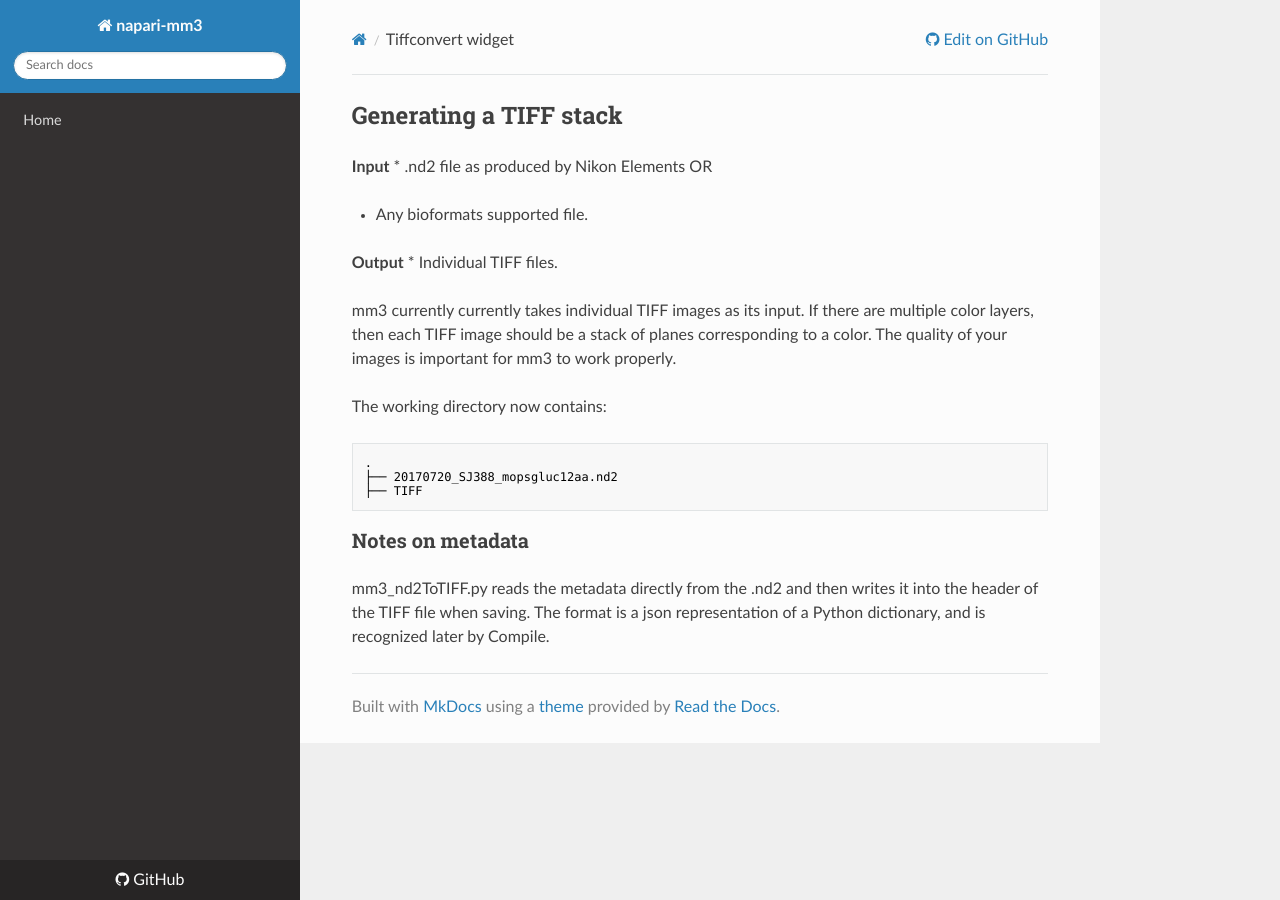
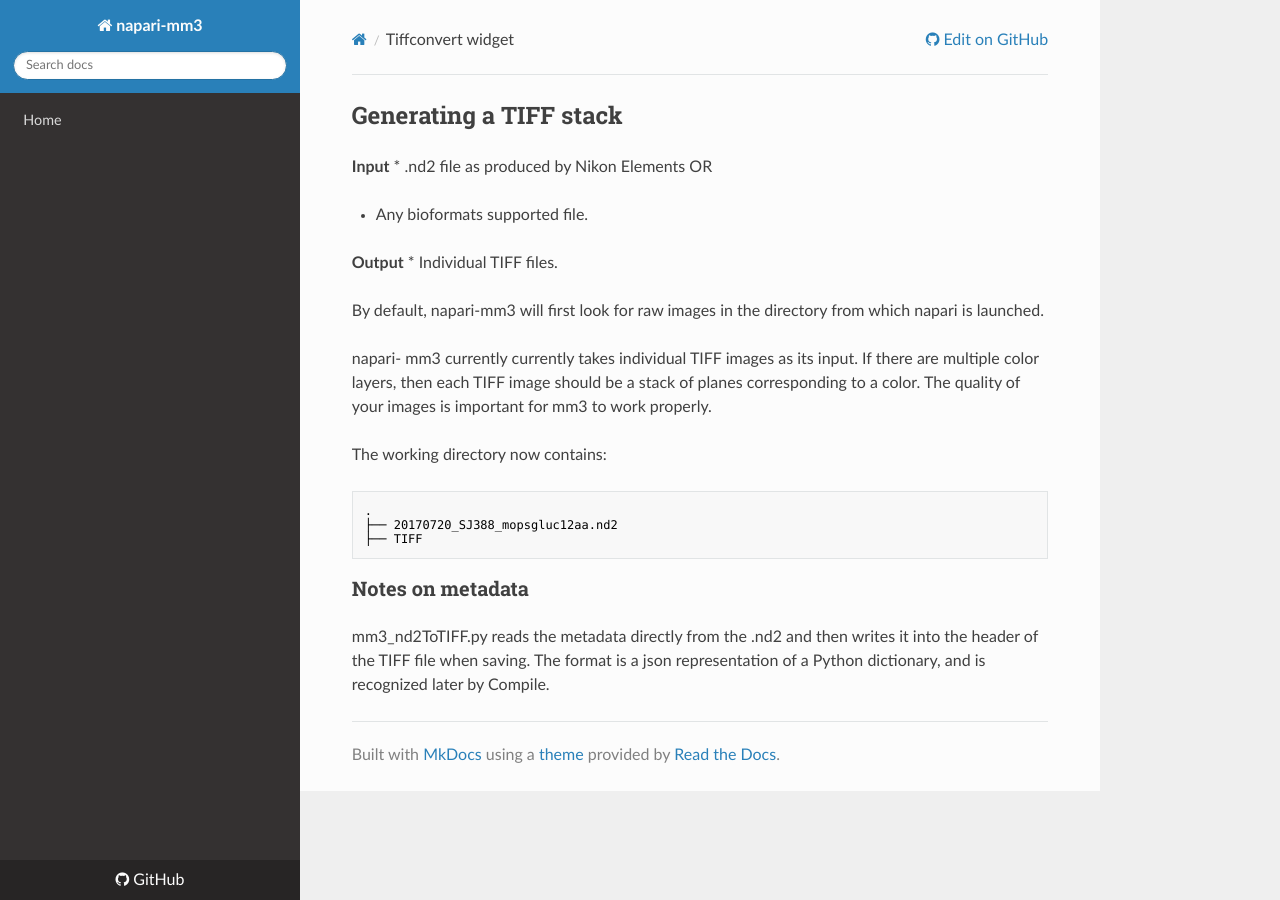
Before and after one commit to junlabucsd/napari-mm3, an MkDocs documentation site: the page built from docs/tiffconvert-widget.md, in a window 1280 px wide. Built offline with MkDocs 1.6.1, drawn with Linux system fonts in a browser that asks for light colours; nearby versions of some CDN libraries; old or Windows-style settings are respelled for this version of MkDocs.

Commit message:
Update tiffconvert-widget.md

````diff
--- a/docs/tiffconvert-widget.md
+++ b/docs/tiffconvert-widget.md
@@ -9,9 +9,9 @@ OR
 **Output**
 * Individual TIFF files.
 
-mm3 currently currently takes individual TIFF images as its input.
-If there are multiple color layers, then each TIFF image should be a stack of planes corresponding to a color.
-The quality of your images is important for mm3 to work properly.
+By default, napari-mm3 will first look for raw images in the directory from which napari is launched.
+
+napari- mm3 currently currently takes individual TIFF images as its input. If there are multiple color layers, then each TIFF image should be a stack of planes corresponding to a color. The quality of your images is important for mm3 to work properly.
 
 The working directory now contains:
 ```
````
